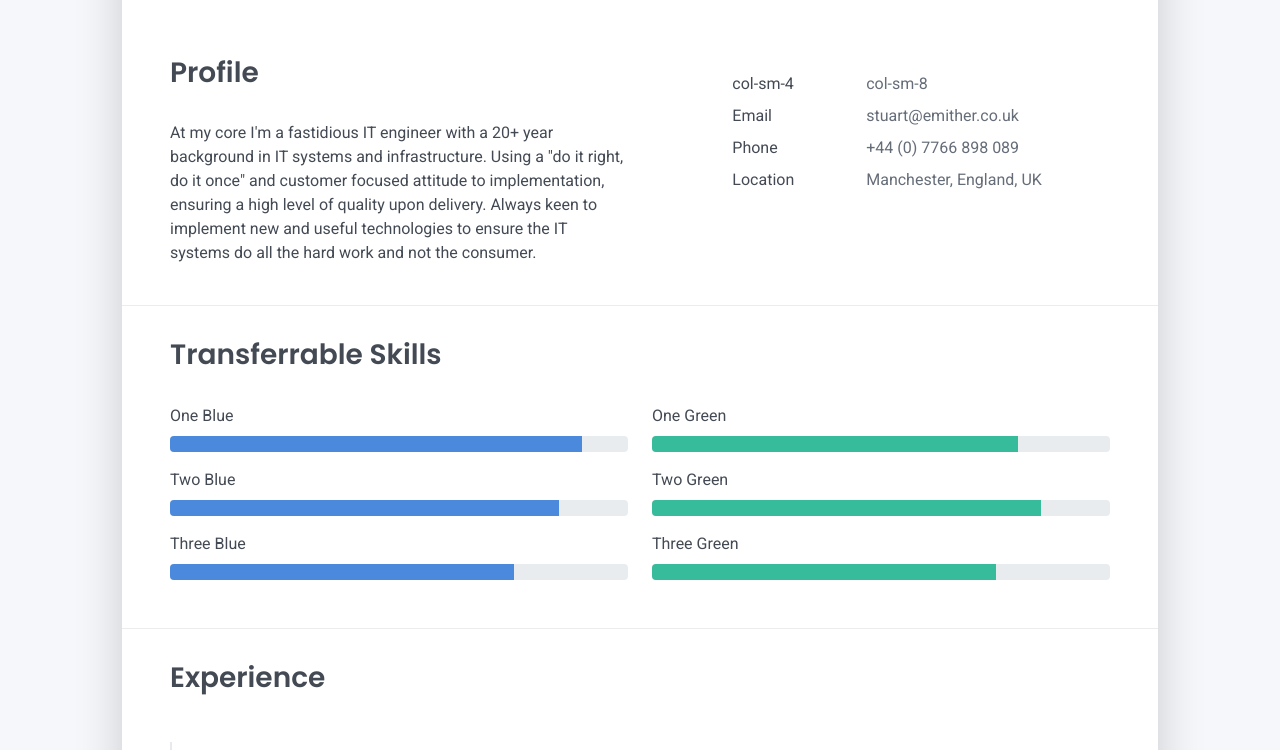
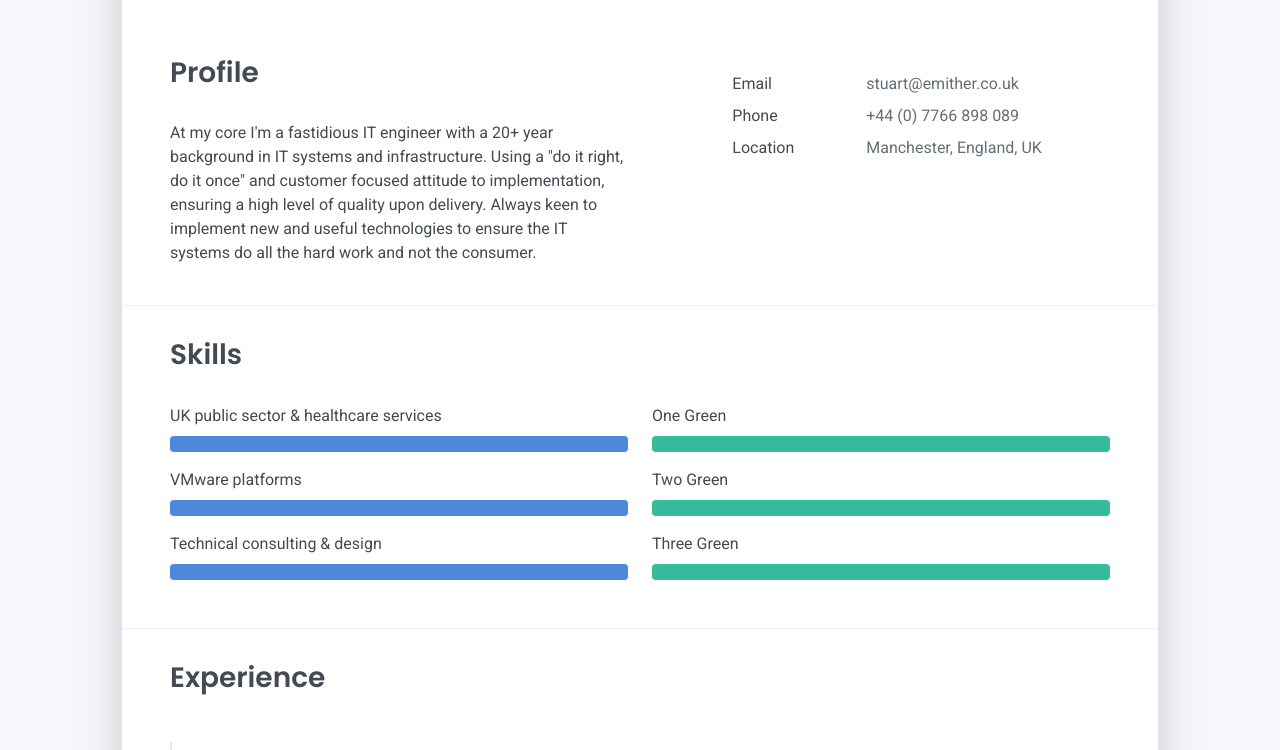
Before and after one commit to stuartburton/cv, a plain HTML site: page index.html in a window 1280 px wide. Shown: the part 409-1159 px from the top of the page. Drawn offline with Linux system fonts and the light colour scheme.

Commit message:
Dec 2024 update

```diff
--- a/index.html
+++ b/index.html
@@ -115,12 +115,14 @@
 
         <div class="row mt-2">
 
+          <!--
           <div class="col-sm-4">
             <div class="pb-1">col-sm-4</div>
             </div>
           <div class="col-sm-8">
             <div class="pb-1 text-secondary">col-sm-8</div>
             </div>
+          -->
 
           <div class="col-sm-4">
             <div class="pb-1">Email</div>
@@ -151,39 +153,39 @@
   </div>
   <hr class="d-print-none"/>
   <div class="skills-section px-3 px-lg-4">
-    <h2 class="h3 mb-3">Transferrable Skills</h2>
+    <h2 class="h3 mb-3">Skills</h2>
     <div class="row">
       <div class="col-md-6">
-        <div class="mb-2"><span>One Blue</span>
+        <div class="mb-2"><span>UK public sector & healthcare services</span>
           <div class="progress my-1">
-            <div class="progress-bar bg-primary" role="progressbar" data-aos="zoom-in-right" data-aos-delay="100" data-aos-anchor=".skills-section" style="width: 90%" aria-valuenow="90" aria-valuemin="0" aria-valuemax="100"></div>
+            <div class="progress-bar bg-primary" role="progressbar" data-aos="zoom-in-right" data-aos-delay="200" data-aos-anchor=".skills-section" style="width: 100%" aria-valuenow="100" aria-valuemin="0" aria-valuemax="100"></div>
           </div>
         </div>
-        <div class="mb-2"><span>Two Blue</span>
+        <div class="mb-2"><span>VMware platforms</span>
           <div class="progress my-1">
-            <div class="progress-bar bg-primary" role="progressbar" data-aos="zoom-in-right" data-aos-delay="200" data-aos-anchor=".skills-section" style="width: 85%" aria-valuenow="85" aria-valuemin="0" aria-valuemax="100"></div>
+            <div class="progress-bar bg-primary" role="progressbar" data-aos="zoom-in-right" data-aos-delay="300" data-aos-anchor=".skills-section" style="width: 100%" aria-valuenow="100" aria-valuemin="0" aria-valuemax="100"></div>
           </div>
         </div>
-        <div class="mb-2"><span>Three Blue</span>
+        <div class="mb-2"><span>Technical consulting & design</span>
           <div class="progress my-1">
-            <div class="progress-bar bg-primary" role="progressbar" data-aos="zoom-in-right" data-aos-delay="300" data-aos-anchor=".skills-section" style="width: 75%" aria-valuenow="75" aria-valuemin="0" aria-valuemax="100"></div>
+            <div class="progress-bar bg-primary" role="progressbar" data-aos="zoom-in-right" data-aos-delay="400" data-aos-anchor=".skills-section" style="width: 100%" aria-valuenow="100" aria-valuemin="0" aria-valuemax="100"></div>
           </div>
         </div>
       </div>
       <div class="col-md-6">
         <div class="mb-2"><span>One Green</span>
           <div class="progress my-1">
-            <div class="progress-bar bg-success" role="progressbar" data-aos="zoom-in-right" data-aos-delay="400" data-aos-anchor=".skills-section" style="width: 80%" aria-valuenow="90" aria-valuemin="0" aria-valuemax="100"></div>
+            <div class="progress-bar bg-success" role="progressbar" data-aos="zoom-in-right" data-aos-delay="500" data-aos-anchor=".skills-section" style="width: 100%" aria-valuenow="100" aria-valuemin="0" aria-valuemax="100"></div>
           </div>
         </div>
         <div class="mb-2"><span>Two Green</span>
           <div class="progress my-1">
-            <div class="progress-bar bg-success" role="progressbar" data-aos="zoom-in-right" data-aos-delay="500" data-aos-anchor=".skills-section" style="width: 85%" aria-valuenow="85" aria-valuemin="0" aria-valuemax="100"></div>
+            <div class="progress-bar bg-success" role="progressbar" data-aos="zoom-in-right" data-aos-delay="600" data-aos-anchor=".skills-section" style="width: 100%" aria-valuenow="100" aria-valuemin="0" aria-valuemax="100"></div>
           </div>
         </div>
         <div class="mb-2"><span>Three Green</span>
           <div class="progress my-1">
-            <div class="progress-bar bg-success" role="progressbar" data-aos="zoom-in-right" data-aos-delay="600" data-aos-anchor=".skills-section" style="width: 75%" aria-valuenow="75" aria-valuemin="0" aria-valuemax="100"></div>
+            <div class="progress-bar bg-success" role="progressbar" data-aos="zoom-in-right" data-aos-delay="700" data-aos-anchor=".skills-section" style="width: 100%" aria-valuenow="100" aria-valuemin="0" aria-valuemax="100"></div>
           </div>
         </div>
       </div>
```
